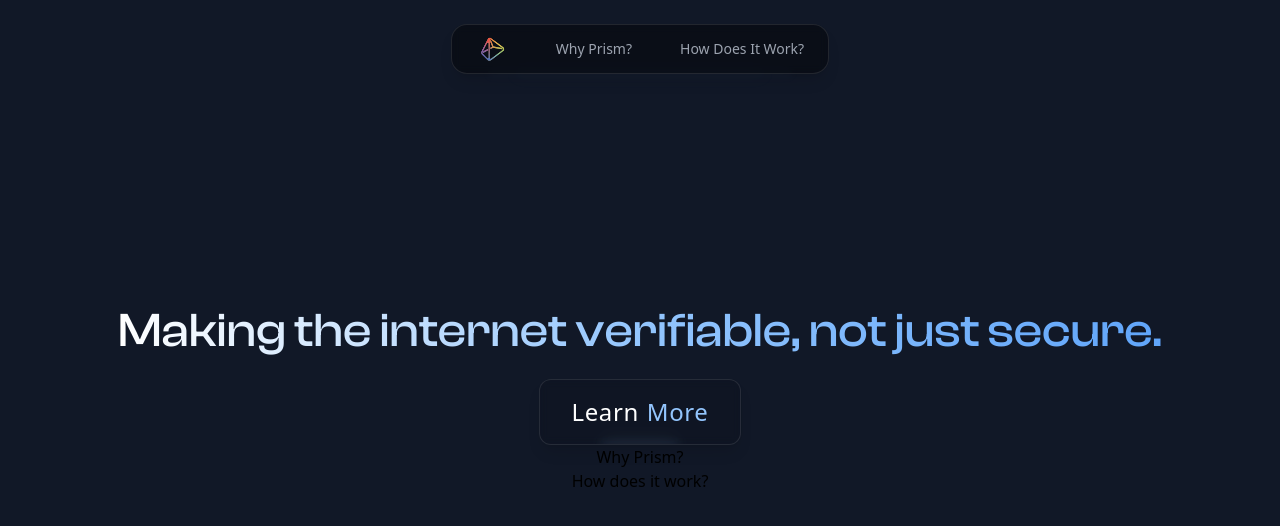
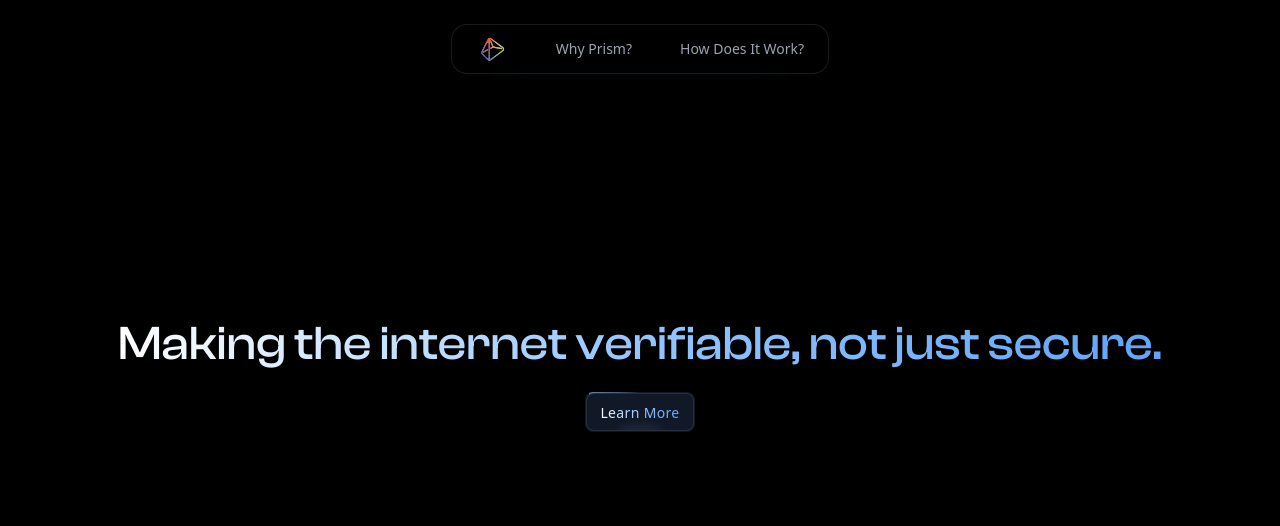
Before and after one commit to deltadevsde/prism-frontend2, a Next.js app: page / in a window 1280 px wide. Shown: the top 526 px of the page. Built offline with nearby package versions, Linux system fonts and the light colour scheme.

Commit message:
button styles

```diff
--- a/src/app/globals.css
+++ b/src/app/globals.css
@@ -18,6 +18,31 @@
         src: url(./fonts/ClashDisplay-Variable.ttf);
     }
 }
+
+@layer utilities {
+    /* Act as a border */
+    .card-wrapper {
+        @apply relative overflow-hidden bg-gray-900 rounded-lg;
+    }
+
+    /* Gradient */
+    .card-wrapper::before {
+        background: conic-gradient(
+            rgba(255, 255, 255, 0.7) 0deg,
+            rgba(147, 197, 253, 0.7) 0deg,
+            transparent 60deg
+        );
+
+        @apply absolute left-[-95%] top-[-95%] h-[300%] w-[300%] animate-border-spin content-[''];
+    }
+
+    /* Body */
+    .card-content {
+        /* @apply absolute left-[1px] top-[1px] h-[calc(100%-2px)] w-[calc(100%-2px)]; */
+        @apply absolute left-[1px] top-[1px] h-[calc(100%-2px)] w-[calc(100%-2px)] bg-gray-900;
+    }
+}
+
 :root {
     --background: #ffffff;
     --foreground: #171717;
--- a/src/app/page.tsx
+++ b/src/app/page.tsx
@@ -2,16 +2,16 @@ import Image from "next/image";
 
 function Hero() {
   return (
-    <div className="space-y-6">
+    <div className="space-y-6 px-10 flex flex-col justify-center items-center">
       <h1 className="text-5xl font-medium text-transparent bg-clip-text bg-gradient-to-r from-white via-blue-300 to-blue-400 font-display">
         Making the internet verifiable, not just secure.
       </h1>
-      <div className="relative">
+      <div className="card-wrapper justify-center h-[40px] w-[110px]">
         <button
-          className="relative px-8 py-4 bg-black/10 backdrop-blur-sm rounded-xl
+          className="card-content rounded-lg card-content
                      border border-white/10 shadow-lg
                      group overflow-hidden transition-all duration-300
-                     hover:bg-black/20 hover:scale-105 hover:shadow-xl
+                     hover:bg-black hover:scale-105 hover:shadow-xl
                      active:scale-95"
         >
           <div className="absolute bottom-0 left-1/2 -translate-x-1/2 w-2/5 h-px bg-blue-300/50 blur-sm" />
@@ -21,9 +21,8 @@ function Hero() {
                         translate-x-[-100%] group-hover:translate-x-[100%] transition-transform duration-1000"
           />
 
-          <span className="relative text-2xl font-light tracking-wide">
-            <span className="text-white">Learn</span>
-            <span className="text-blue-300 ml-2">More</span>
+          <span className="relative text-sm tracking-wide text-transparent bg-clip-text bg-gradient-to-r from-white via-blue-300 to-blue-400">
+            Learn More
           </span>
         </button>
       </div>
@@ -77,7 +76,7 @@ function TopNav() {
 
 export default function Home() {
   return (
-    <main className="flex items-center flex-col justify-center h-screen bg-gray-900 text-center">
+    <main className="flex items-center flex-col justify-center h-screen bg-black text-center">
       <TopNav />
       <Hero />
       {/* Why Prism? */}
--- a/tailwind.config.ts
+++ b/tailwind.config.ts
@@ -16,6 +16,16 @@ export default {
         display: ["Clash Display"],
         serif: ["EB Garamond"],
       },
+      keyframes: {
+        "border-spin": {
+          "100%": {
+            transform: "rotate(360deg)",
+          },
+        },
+      },
+      animation: {
+        "border-spin": "border-spin 7s linear infinite",
+      },
     },
   },
   plugins: [],
```
